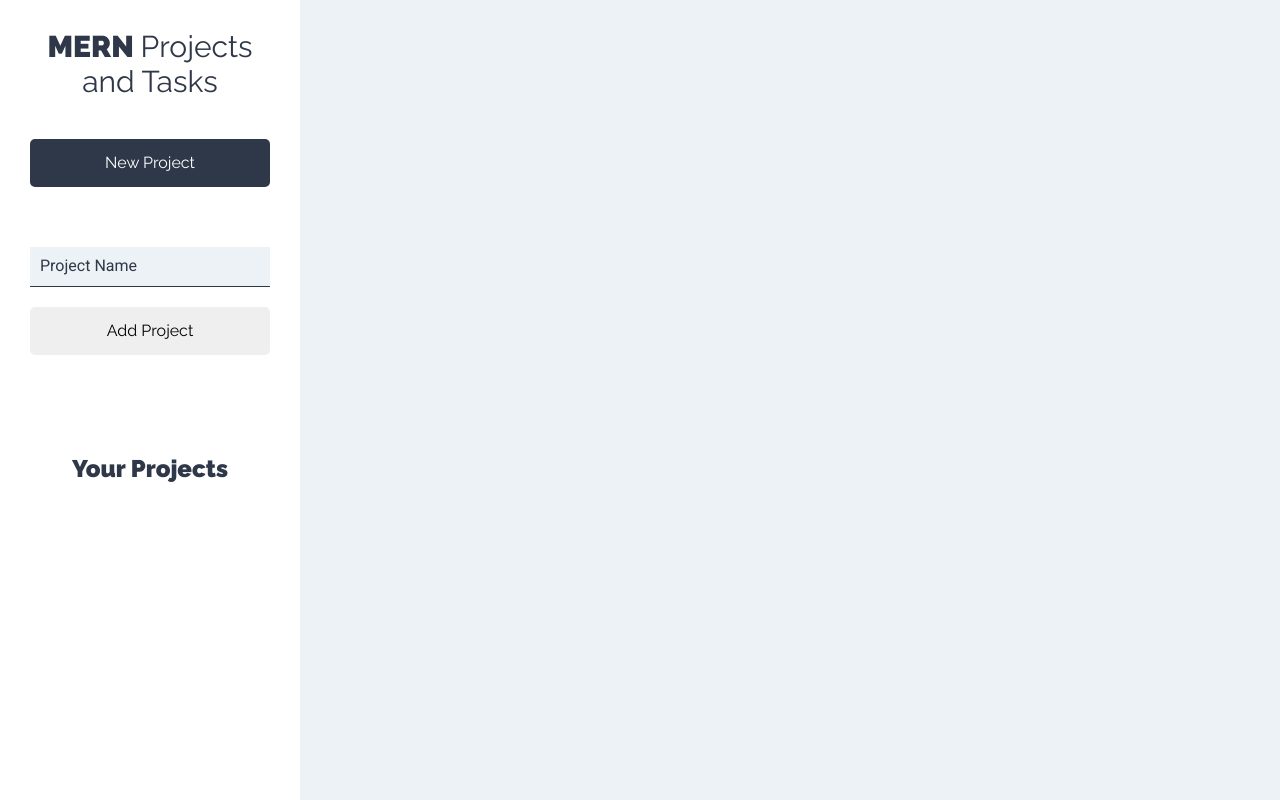
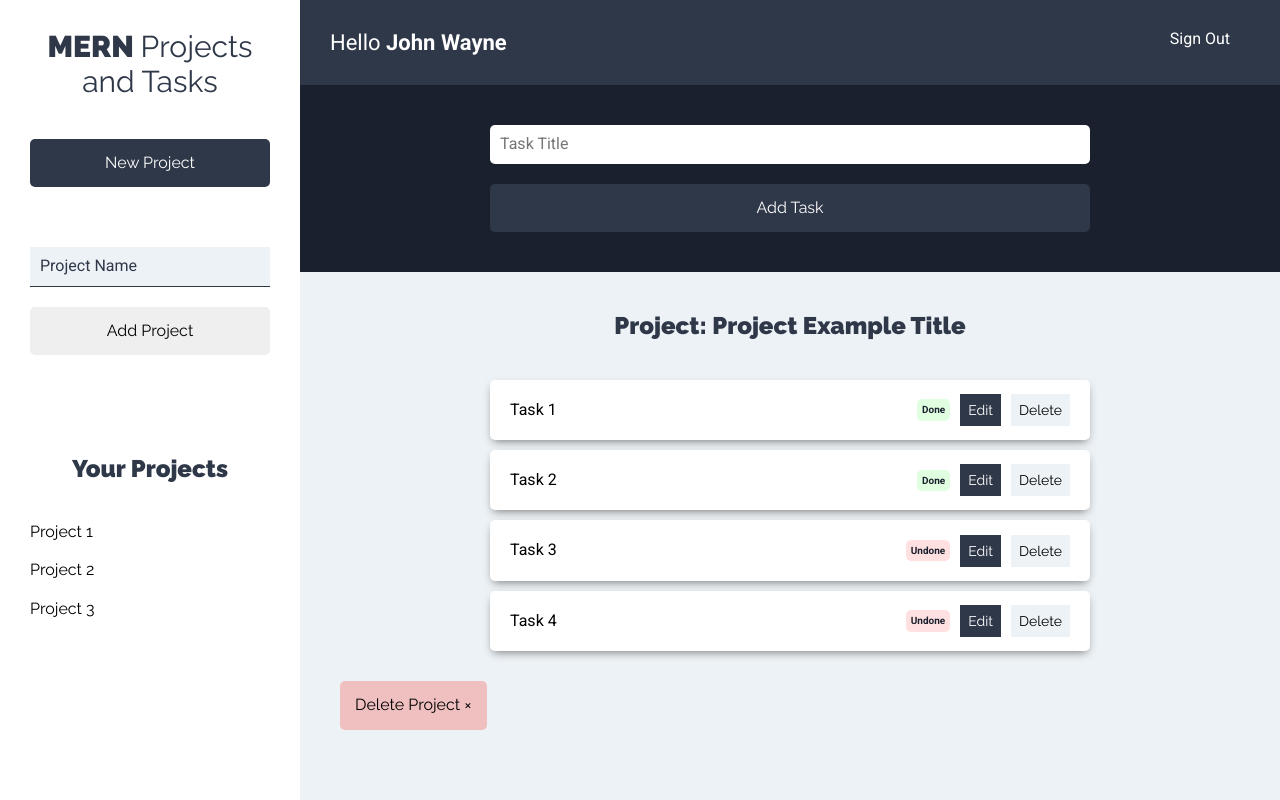
Before and after one commit to cristianortiz/MERN_Project, a React (Create React App) app in the folder client/: page /projects in a window 1280 px wide. Built offline with nearby package versions, Linux system fonts and the light colour scheme.

Commit message:
adding more components  like projectsList and single Projects, Tasks TaskList and singleTask, to define the frontend

```diff
--- /dev/null
+++ b/client/src/components/layout/MainMenu.js
@@ -0,0 +1,15 @@
+import React from "react";
+const MainMenu = () => {
+  return (
+    <header className="app-header">
+      <p className="name-user">
+        Hello <span>John Wayne</span>
+      </p>
+      <nav className="nav-principal">
+        <a href="#!">Sign Out</a>
+      </nav>
+    </header>
+  );
+};
+
+export default MainMenu;
--- a/client/src/components/layout/Sidebar.js
+++ b/client/src/components/layout/Sidebar.js
@@ -1,5 +1,6 @@
 import React from "react";
 import NewProjectForm from "../projects/NewProjectForm";
+import ProjectsList from "../projects/ProjectsList";
 const Sidebar = () => {
   return (
     <aside>
@@ -9,6 +10,7 @@ const Sidebar = () => {
       <NewProjectForm />
       <div className="projects">
         <h2>Your Projects</h2>
+        <ProjectsList />
       </div>
     </aside>
   );
--- a/client/src/components/projects/NewProjectForm.js
+++ b/client/src/components/projects/NewProjectForm.js
@@ -1,16 +1,44 @@
-import React, { Fragment } from "react";
+import React, { Fragment, useState } from "react";
+
 const NewProjectForm = () => {
+  //local State to handle new project
+  const [project, handleProject] = useState({
+    proj_name: "",
+  });
+
+  //destructuring project local State
+  const { proj_name } = project;
+
+  const onChangeProject = (e) => {
+    handleProject({
+      ...project,
+      [e.target.name]: e.target.value,
+    });
+  };
+
+  const onSubmitProject = (e) => {
+    e.preventDefault();
+
+    //validate the form
+
+    //add to state
+
+    //reset the form
+  };
+
   return (
     <Fragment>
       <button type="button" className="btn btn-block btn-primary">
         New Project
       </button>
-      <form className="form-new-project">
+      <form onsubmit={onSubmitProject} className="form-new-project">
         <input
           type="text"
           className="input-text"
           placeholder="Project Name"
           name="proj_name"
+          onChange={onChangeProject}
+          value={proj_name}
         />
         <input
           type="submit"
--- a/client/src/components/projects/Projects.js
+++ b/client/src/components/projects/Projects.js
@@ -1,12 +1,19 @@
 import React from "react";
+import MainMenu from "../layout/MainMenu";
 import Sidebar from "../layout/Sidebar";
+import TaskForm from "../tasks/TaskForm";
+import TasksList from "../tasks/TasksList";
 const Projects = () => {
   return (
     <div className="container-app">
       <Sidebar />
-      <div className="section-principal">
+      <div className="main-section">
+        <MainMenu />
         <main>
-          <div className="container-tasks"></div>
+          <TaskForm />
+          <div className="container-tasks">
+            <TasksList />
+          </div>
         </main>
       </div>
     </div>
--- /dev/null
+++ b/client/src/components/projects/ProjectsList.js
@@ -0,0 +1,21 @@
+import React from "react";
+import SingleProject from "./SingleProject";
+
+const ProjectsList = () => {
+  //test projects array
+  const projects = [
+    { proj_name: "Project 1" },
+    { proj_name: "Project 2" },
+    { proj_name: "Project 3" },
+  ];
+
+  return (
+    <ul className="list-projects">
+      {projects.map((project) => (
+        <SingleProject project={project} />
+      ))}
+    </ul>
+  );
+};
+
+export default ProjectsList;
--- /dev/null
+++ b/client/src/components/projects/SingleProject.js
@@ -0,0 +1,12 @@
+import React from "react";
+const SingleProject = ({ project }) => {
+  return (
+    <li>
+      <button type="button" className="btn btn-blank">
+        {project.proj_name}
+      </button>
+    </li>
+  );
+};
+
+export default SingleProject;
--- /dev/null
+++ b/client/src/components/tasks/SingleTask.js
@@ -0,0 +1,29 @@
+import React from "react";
+const SingleTask = ({ task }) => {
+  return (
+    <li className="task shadow">
+      <p>{task.task_name}</p>
+      <div className="state">
+        {task.state ? (
+          <button type="button" className="done">
+            Done
+          </button>
+        ) : (
+          <button type="button" className="undone">
+            Undone
+          </button>
+        )}
+      </div>
+      <div className="actions">
+        <button tyoe="button" className="btn btn-primary">
+          Edit
+        </button>
+        <button tyoe="button" className="btn btn-secondary">
+          Delete
+        </button>
+      </div>
+    </li>
+  );
+};
+
+export default SingleTask;
--- /dev/null
+++ b/client/src/components/tasks/TaskForm.js
@@ -0,0 +1,26 @@
+import React from "react";
+const TaskForm = () => {
+  return (
+    <div className="form">
+      <form>
+        <div className="container-input">
+          <input
+            type="text"
+            className="input-text"
+            placeholder="Task Title"
+            name="task_name"
+          />
+        </div>
+        <div className="container-input">
+          <input
+            type="submit"
+            className="btn btn-primary btn-submit btn-block"
+            value="Add Task"
+          />
+        </div>
+      </form>
+    </div>
+  );
+};
+
+export default TaskForm;
--- /dev/null
+++ b/client/src/components/tasks/TasksList.js
@@ -0,0 +1,29 @@
+import React, { Fragment } from "react";
+import SingleTask from "./SingleTask";
+const TasksList = () => {
+  //test tasks array
+  const tasks = [
+    { task_name: "Task 1", state: true },
+    { task_name: "Task 2", state: true },
+    { task_name: "Task 3", state: false },
+    { task_name: "Task 4", state: false },
+  ];
+
+  return (
+    <Fragment>
+      <h2>Project: Project Example Title</h2>
+      <ul className="list-tasks">
+        {tasks.length === 0 ? (
+          <li className="task">No Tasks Created</li>
+        ) : (
+          tasks.map((task) => <SingleTask task={task} />)
+        )}
+      </ul>
+      <button type="button" className="btn btn-delete">
+        Delete Project &times;
+      </button>
+    </Fragment>
+  );
+};
+
+export default TasksList;
--- a/client/src/index.css
+++ b/client/src/index.css
@@ -4,6 +4,8 @@
   --gris2: #2f3848;
   --gris3: #1a202d;
   --negro: #000000;
+  --pink: #f1bcbcea;
+  --pinkHover: #f8a7a7ea;
   --headingFont: "Raleway", sans-serif;
   --textFont: "Roboto", sans-serif;
 }
@@ -73,8 +75,14 @@ a {
 .btn-primary:hover {
   background: var(--gris3);
 }
-.btn-secundary {
+.btn-secondary {
   background-color: var(--gris1);
+}
+.btn-delete {
+  background-color: var(--pink);
+}
+.btn-delete:hover {
+  background-color: var(--pinkHover);
 }
 .btn-block {
   display: block;
@@ -105,7 +113,7 @@ a {
   }
 }
 
-/* BARRA LATERAL */
+/* SIDE BAR */
 aside {
   padding: 3rem;
 }
@@ -137,7 +145,7 @@ aside {
   display: flex;
   justify-content: space-between;
   background-color: var(--gris2);
-  padding: 4rem;
+  padding: 3rem;
 }
 .name-user {
   color: var(--blanco);
@@ -244,12 +252,12 @@ aside {
 .msg:hover {
   cursor: default;
 }
-.complete,
+.done,
 .incorrect {
   background-color: rgba(154, 252, 154, 0.3);
   color: var(--gris3);
 }
-.incomplete {
+.undone {
   background-color: rgba(255, 178, 178, 0.4);
   color: var(--gris3);
 }
```
